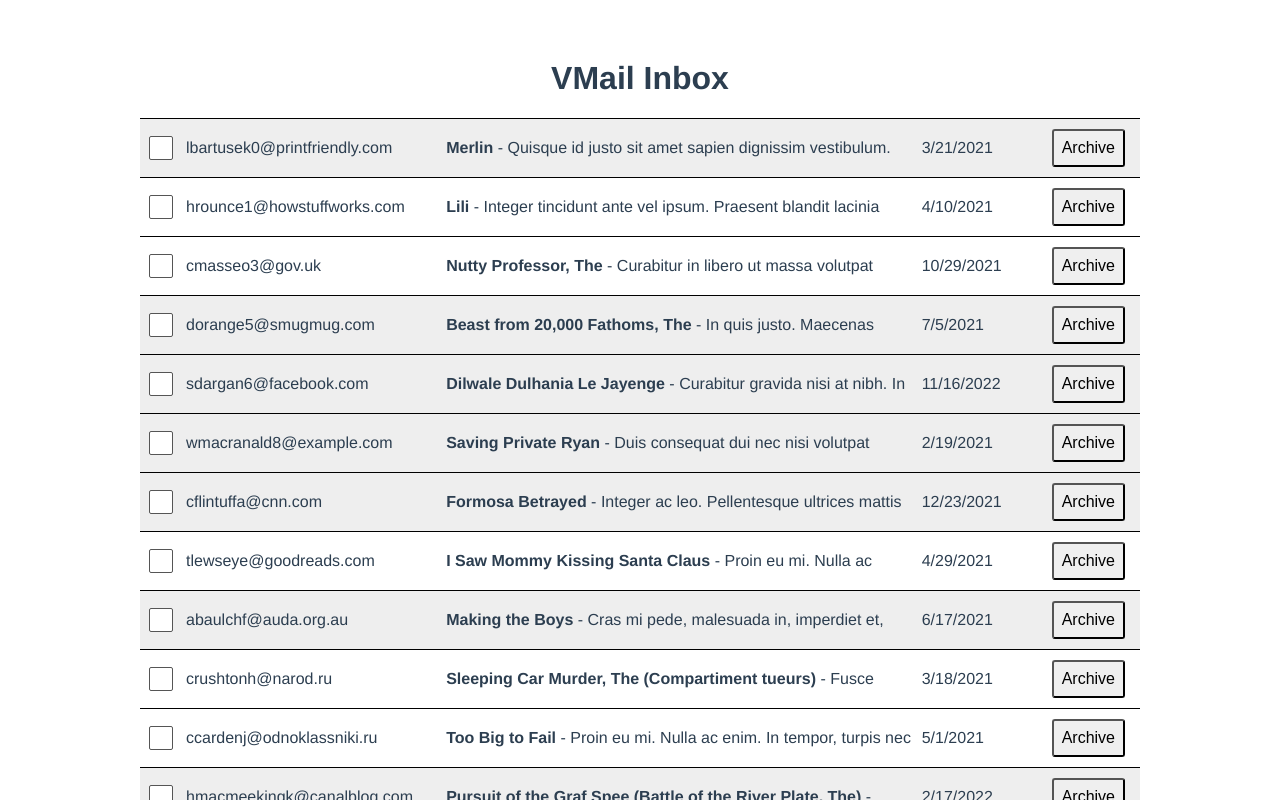
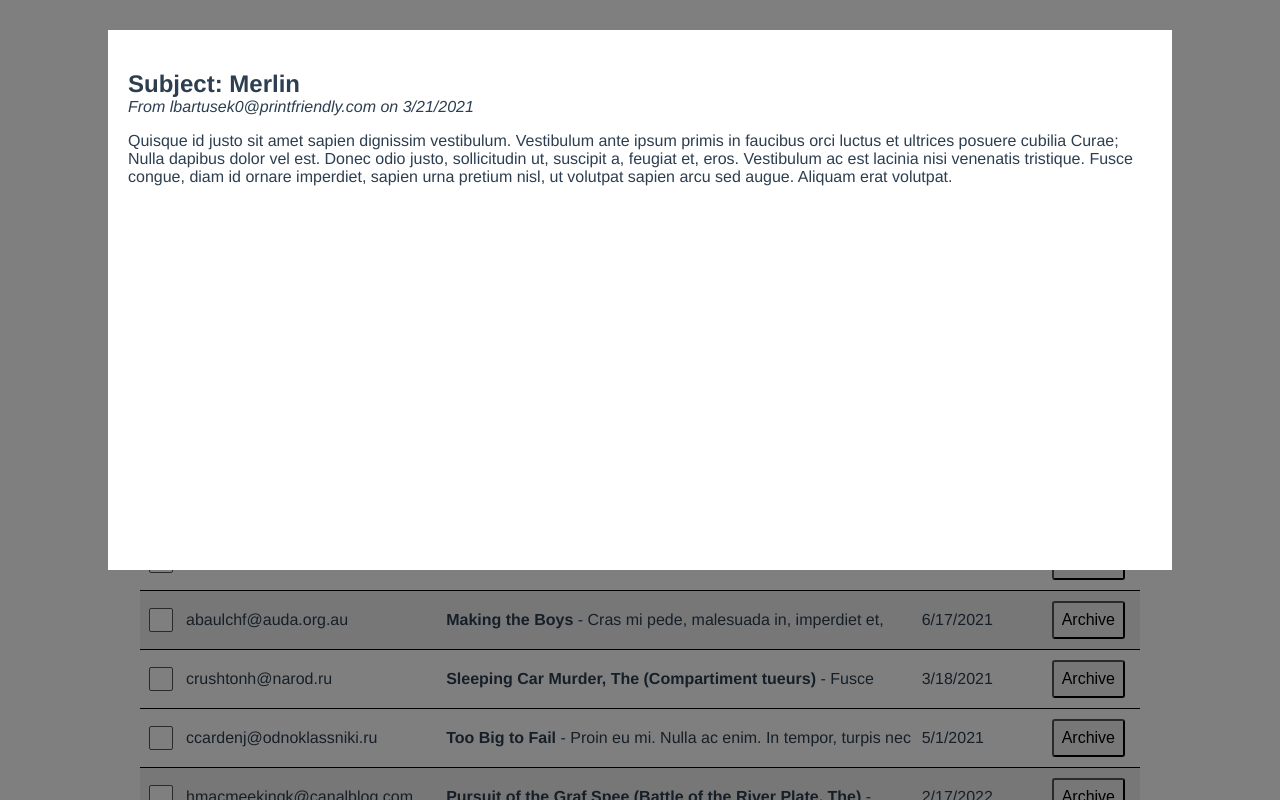
Before and after one commit to SuhelMakkad/vue-mail-ui, a Vue app: page / in a window 1280 px wide. Both pictures are taken after a click on the element 640 px from the left and 148 px from the top of the page. Shown: the top 800 px of the page. Built offline with nearby package versions, Linux system fonts and the light colour scheme.

Commit message:
added modal wrapper to opened email

```diff
--- a/src/App.vue
+++ b/src/App.vue
@@ -77,6 +77,10 @@ input[type="checkbox"]:checked {
 
 .mb-0 {
   margin-bottom: 0;
+}
+
+.mt-4 {
+  margin-top: 1rem;
 }
 
 /* Modal */
--- a/src/components/MailTable.vue
+++ b/src/components/MailTable.vue
@@ -30,7 +30,9 @@
     </tr>
   </table>
 
-  <MailView v-if="openedEmail" :email="openedEmail" />
+  <ModalView v-if="openedEmail" @closeModal="openedEmail = null">
+    <MailView :email="openedEmail" />
+  </ModalView>
 </template>
 
 <script>
@@ -38,9 +40,10 @@ import { ref } from "vue";
 import axios from "axios";
 
 import MailView from "./MailView.vue";
+import ModalView from "./ModalView.vue";
 
 export default {
-  components: { MailView },
+  components: { MailView, ModalView },
 
   async setup() {
     const res = await axios.get("/assets/dummy-data/dummy-data.json");
--- a/src/components/MailView.vue
+++ b/src/components/MailView.vue
@@ -8,7 +8,7 @@
       <em>From {{ email.from }} on {{ new Intl.DateTimeFormat("en-US").format(new Date(email.sentAt)) }}</em>
     </div>
 
-    <div>{{ email.body }}</div>
+    <div class="mt-4">{{ email.body }}</div>
   </div>
 </template>
 
--- /dev/null
+++ b/src/components/ModalView.vue
@@ -0,0 +1,18 @@
+<template>
+  <div class="modal">
+    <div class="overlay" @click="emit('closeModal')"></div>
+    <div class="modal-card">
+      <slot></slot>
+    </div>
+  </div>
+</template>
+
+<script>
+export default {
+  setup(props, { emit }) {
+    return { emit };
+  },
+};
+</script>
+
+<style scoped></style>
```
